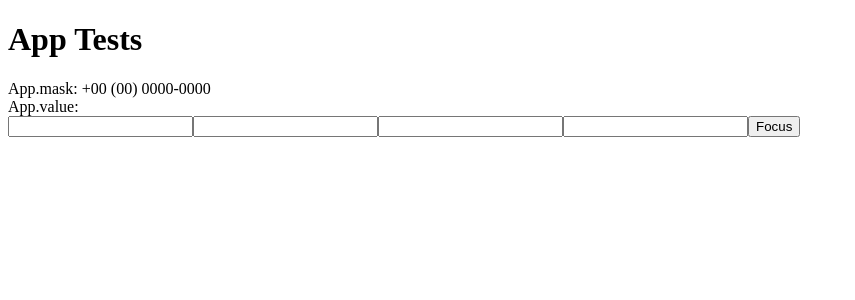
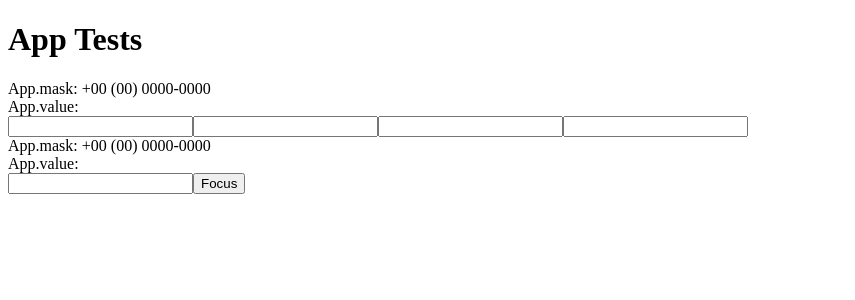
Before and after one commit to BorjaRafolsMartinez/react-masked-input, a React app: page / in a window 1280 px wide. Shown: the top 300 px of the page, without its empty margins (0-855 px from the left). Built offline with nearby package versions, Linux system fonts and the light colour scheme.

Commit message:
feat: allow user to type mask part characters

```diff
--- a/src/App.tsx
+++ b/src/App.tsx
@@ -3,9 +3,13 @@ import MaskedInput from './components/MaskedInput/MaskedInput'
 
 const App = function () {
 	const [value, setValue] = useState('')
+	const [value2, setValue2] = useState('')
 	const mask = '+00 (00) 0000-0000'
 	const onChange: ChangeEventHandler<HTMLInputElement> = (e) => {
 		setValue(e.target.value)
+	}
+	const onChange2: ChangeEventHandler<HTMLInputElement> = (e) => {
+		setValue2(e.target.value)
 	}
 
 	const ref = useRef<HTMLInputElement>(null)
@@ -23,6 +27,11 @@ const App = function () {
 
 			<MaskedInput value={value} onChange={onChange} mask={mask} ref={ref} />
 
+			<br />
+			<label>App.mask: {mask}</label> <br />
+			<label>App.value: {value}</label> <br />
+			<MaskedInput value={value2} onChange={onChange2} mask={'99/99/9999'} />
+
 			<button onClick={() => {
 				ref.current?.focus()
 			}}>Focus</button>
--- a/src/components/MaskedInput/MaskedInput.tsx
+++ b/src/components/MaskedInput/MaskedInput.tsx
@@ -42,6 +42,13 @@ const MaskedInput = forwardRef<HTMLInputElement, MaskedInputProps>((props, ref)
 		const { formatted, addedCharacters } = maskify(value, mask, {
 			cursor: target.selectionEnd ?? 0,
 			maskChar
+		}, localValue)
+
+		console.log('formatted', {
+			value,
+			mask,
+			formatted,
+			addedCharacters
 		})
 
 		setValue(formatted)
--- a/src/util/MaskFormatter.ts
+++ b/src/util/MaskFormatter.ts
@@ -24,7 +24,7 @@ class MaskFormatter {
 		this.options = options
 	}
 
-	maskify(value: string) : MaskifyFormatterReturnValue {
+	maskify(value: string, prevValue: string|null = null) : MaskifyFormatterReturnValue {
 		this.leftOverString = value
 		let formatted = ''
 		let maskIndex = 0
@@ -69,7 +69,9 @@ class MaskFormatter {
 			maskIndex++
 		}
 
-		formatted = this.removeTrailingLiterals(formatted)
+		if ((prevValue && prevValue.length > value.length) || !prevValue) {
+			formatted = this.removeTrailingLiterals(formatted)
+		}
 
 
 		if (this.options.maskChar) {
--- a/src/util/maskify.ts
+++ b/src/util/maskify.ts
@@ -1,10 +1,10 @@
 import { MaskifyFormatterOptions, MaskifyReturnValue } from './maskity.types'
 import { MaskFormatter } from './MaskFormatter'
 
-const maskify = (string: string, mask: string, options: MaskifyFormatterOptions = {}) : MaskifyReturnValue => {
+const maskify = (string: string, mask: string, options: MaskifyFormatterOptions = {}, prevValue: string|null = null) : MaskifyReturnValue => {
 
 	const mf = new MaskFormatter(mask, options)
-	const { value, addedCharacters } = mf.maskify(string)
+	const { value, addedCharacters } = mf.maskify(string, prevValue)
 
 	return {
 		formatted: value,
--- a/src/util/maskity.types.ts
+++ b/src/util/maskity.types.ts
@@ -18,5 +18,6 @@ export interface MaskifyTestObject {
     mask: string,
     value: string,
     expected: string,
-    valid: boolean
+    valid: boolean,
+    prevValue?: string
 }
```
Also changed, not shown: 15 other files (tests, documents, lock files or other folders).
